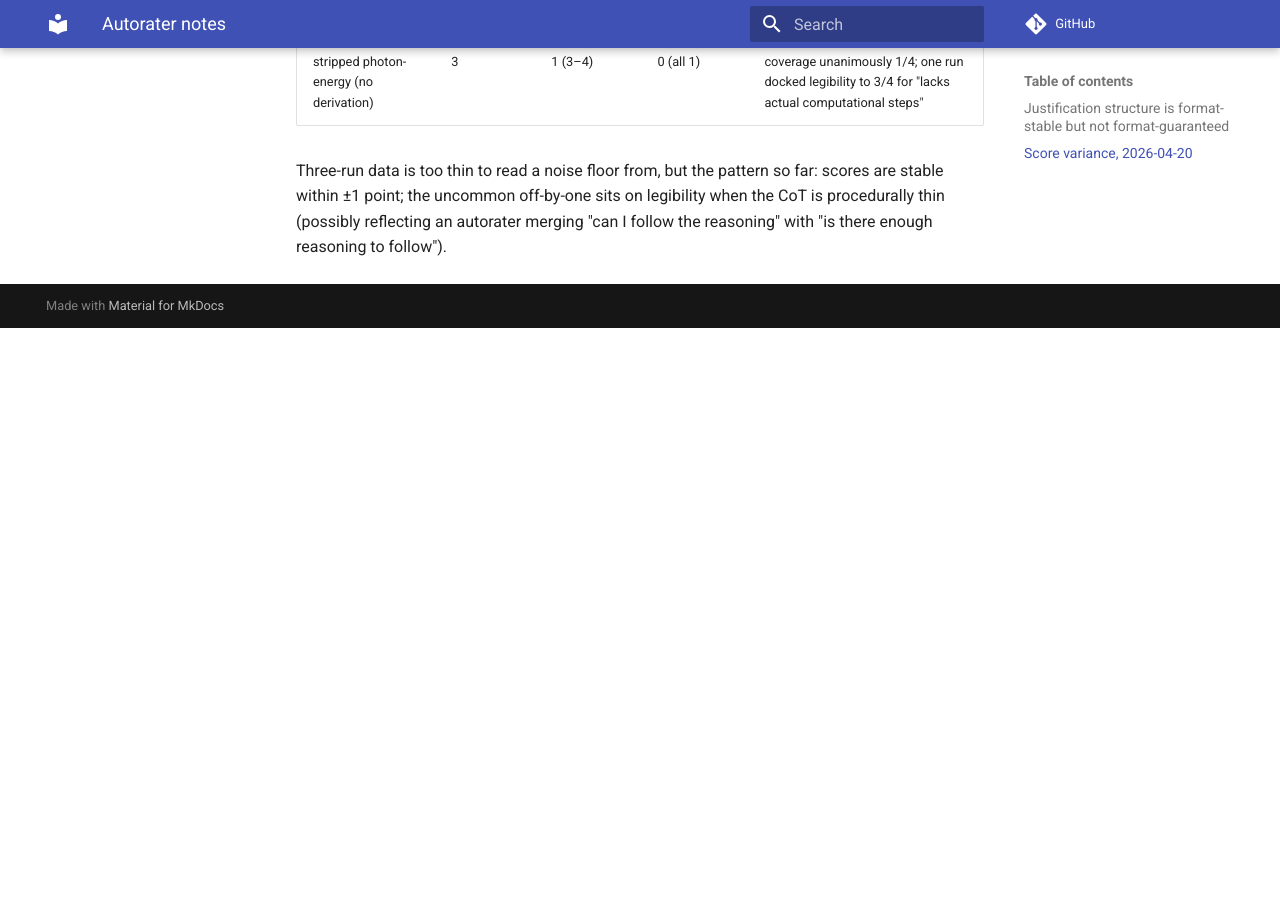
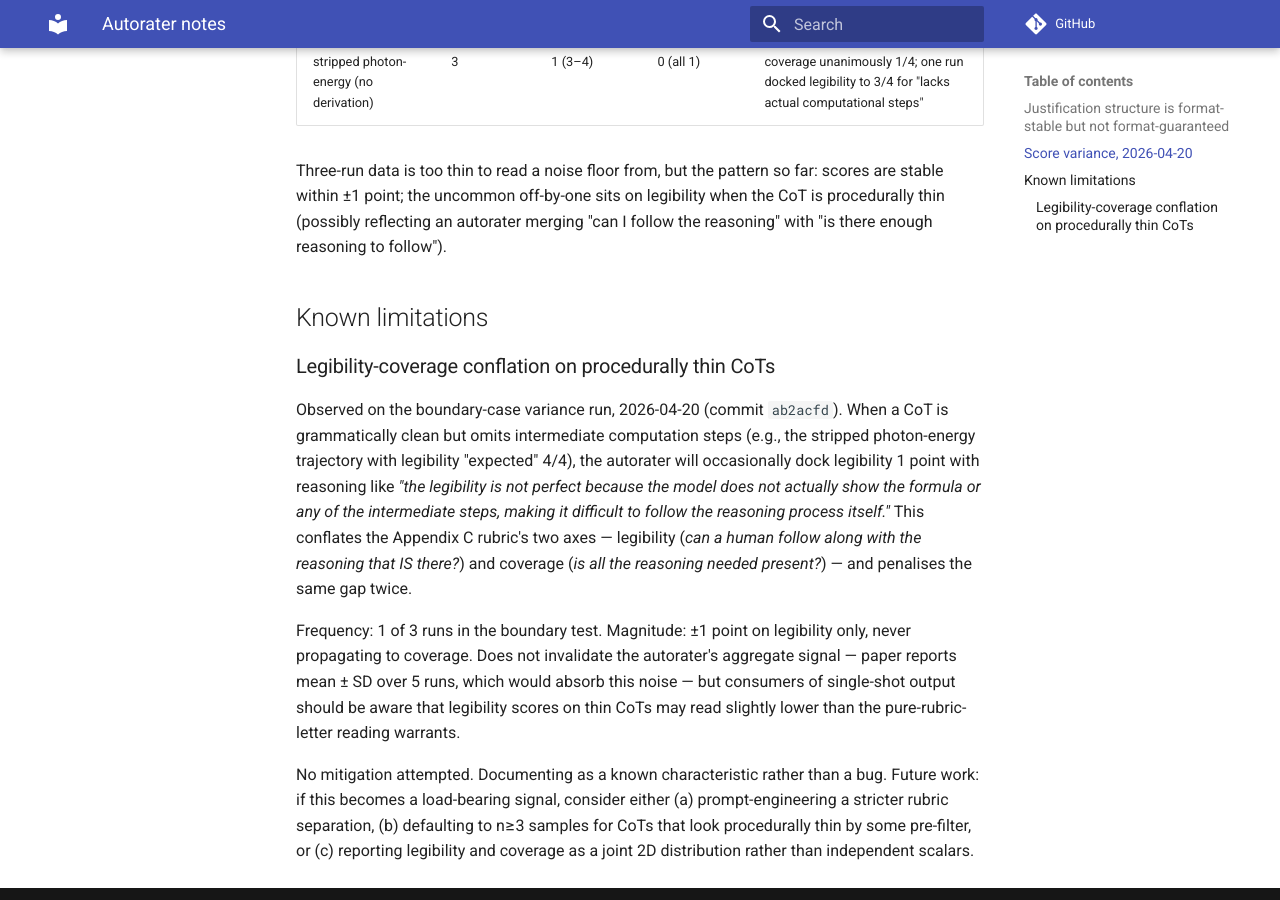
Before and after one commit to thenerd31/cot-suite, an MkDocs documentation site: the page built from docs/autorater-notes.md, in a window 1280 px wide and 900 px high, scrolled down 861 px. Built offline with MkDocs 1.6.1 and Material for MkDocs 9.7.7, drawn with Linux system fonts in a browser that asks for light colours; comment, search, counter and statistics services are not loaded; before the commit the page ends 1189 px from its top, so only the background shows below that.

Commit message:
autorater-notes: Known Limitations subsection for legibility-coverage conflation on thin CoTs

```diff
--- a/docs/autorater-notes.md
+++ b/docs/autorater-notes.md
@@ -32,3 +32,32 @@ far: scores are stable within ±1 point; the uncommon off-by-one sits on
 legibility when the CoT is procedurally thin (possibly reflecting an
 autorater merging "can I follow the reasoning" with "is there enough
 reasoning to follow").
+
+## Known limitations
+
+### Legibility-coverage conflation on procedurally thin CoTs
+
+Observed on the boundary-case variance run, 2026-04-20 (commit `ab2acfd`).
+When a CoT is grammatically clean but omits intermediate computation
+steps (e.g., the stripped photon-energy trajectory with legibility
+"expected" 4/4), the autorater will occasionally dock legibility 1 point
+with reasoning like *"the legibility is not perfect because the model
+does not actually show the formula or any of the intermediate steps,
+making it difficult to follow the reasoning process itself."* This
+conflates the Appendix C rubric's two axes — legibility (*can a human
+follow along with the reasoning that IS there?*) and coverage (*is all
+the reasoning needed present?*) — and penalises the same gap twice.
+
+Frequency: 1 of 3 runs in the boundary test. Magnitude: ±1 point on
+legibility only, never propagating to coverage. Does not invalidate the
+autorater's aggregate signal — paper reports mean ± SD over 5 runs,
+which would absorb this noise — but consumers of single-shot output
+should be aware that legibility scores on thin CoTs may read slightly
+lower than the pure-rubric-letter reading warrants.
+
+No mitigation attempted. Documenting as a known characteristic rather
+than a bug. Future work: if this becomes a load-bearing signal,
+consider either (a) prompt-engineering a stricter rubric separation,
+(b) defaulting to n≥3 samples for CoTs that look procedurally thin
+by some pre-filter, or (c) reporting legibility and coverage as a
+joint 2D distribution rather than independent scalars.
```
